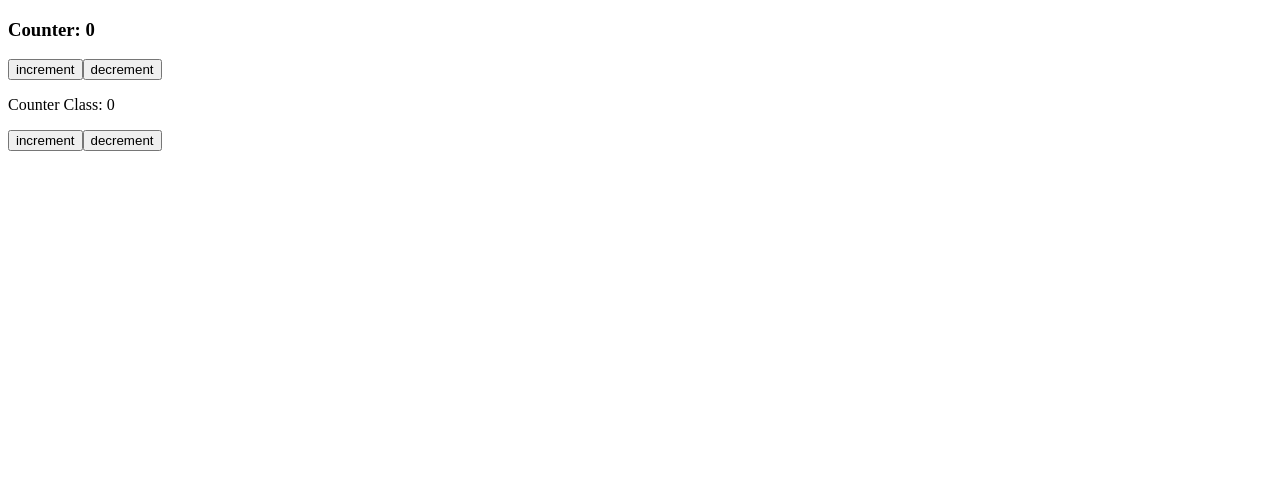
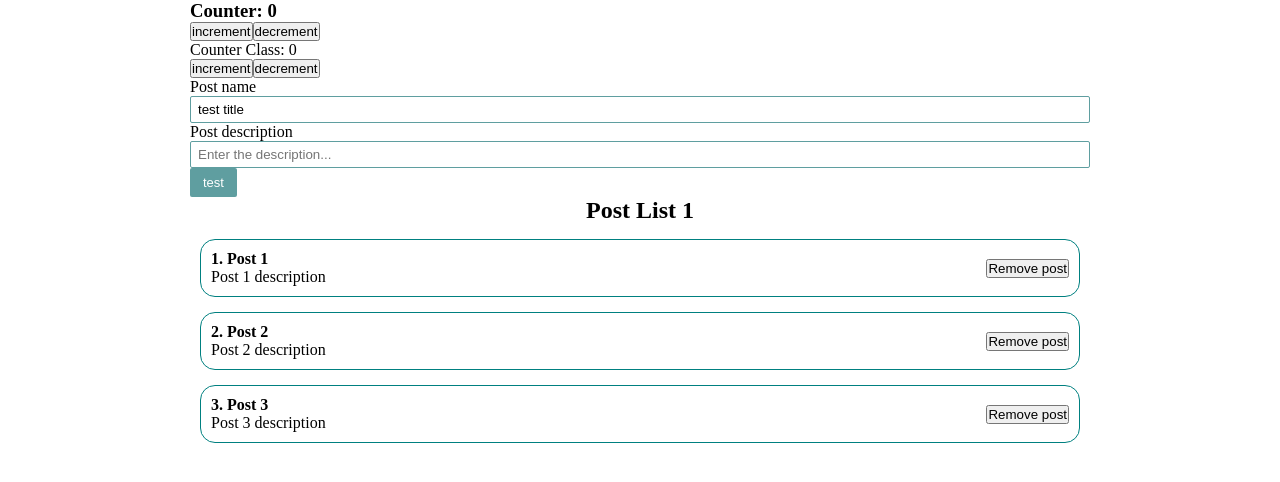
Before and after one commit to fromintel/react_base, a React (Create React App) app: page / in a window 1280 px wide. Shown: the top 482 px of the page. Built offline with nearby package versions, Linux system fonts and the light colour scheme.

Commit message:
0.1 [react-base] init new state of the root component with new children

```diff
--- a/src/App.js
+++ b/src/App.js
@@ -1,14 +1,72 @@
-import React from 'react';
+import React, {useRef, useState} from 'react';
 import Counter from "./components/Counter";
 import ClassCounter from "./components/ClassCounter";
+import './styles/App.css';
+import PostList from "./components/PostList";
+import CoreButton from "./components/UI/CoreButton/CoreButton";
+import CoreInput from "./components/UI/CoreInput/CoreInput";
 
 function App() {
+    const [posts, setPosts] = useState([
+        {id: 1, title: 'Post 1', desc: 'Post 1 description'},
+        {id: 2, title: 'Post 2', desc: 'Post 2 description'},
+        {id: 3, title: 'Post 3', desc: 'Post 3 description'},
+    ])
+
+    const [title, setTitle] = useState('test title');
+    const [desc, setDesc] = useState('');
+
+    const descRef = useRef();
+
+    const addNewPost = (e) => {
+        e.preventDefault();
+
+        const newPost = {
+            id: Date.now(),
+            title,
+            desc
+        }
+        console.log(newPost)
+        setPosts([...posts, newPost]);
+        resetPostForm();
+    }
+
+    const resetPostForm = () => {
+        setTitle('');
+        setDesc('');
+    }
+
     return (
         <div className="App">
             <div className="counters">
                 <Counter/>
                 <ClassCounter/>
             </div>
+            <form>
+                <fieldset>
+                    <label htmlFor="postName">Post name</label>
+                    <CoreInput
+                        type="text"
+                        id={'postName'}
+                        onChange={e => setTitle(e.target.value)}
+                        placeholder={'Enter the name of post...'}
+                        value={title}
+                    />
+                </fieldset>
+                <fieldset>
+                    <label htmlFor="desc">Post description</label>
+                    <CoreInput
+                        name="description"
+                        id="desc"
+                        onChange={e => setDesc(e.target.value)}
+                        placeholder={'Enter the description...'}
+                        value={desc}
+                        ref={descRef}
+                    />
+                </fieldset>
+                <CoreButton onClick={addNewPost}>test</CoreButton>
+            </form>
+            <PostList posts={posts} title={'Post List 1'}/>
         </div>
     );
 }
--- /dev/null
+++ b/src/styles/App.css
@@ -0,0 +1,28 @@
+* {
+    margin: 0;
+    padding: 0;
+    box-sizing: border-box;
+}
+
+fieldset {
+    border: none;
+}
+
+#root {
+    display: flex;
+    justify-content: center;
+}
+
+.App {
+    width: 900px;
+}
+
+.post {
+    display: flex;
+    justify-content: space-between;
+    align-items: center;
+    padding: 10px;
+    margin: 15px 10px;
+    border: 1px solid teal;
+    border-radius: 15px;
+}
```
